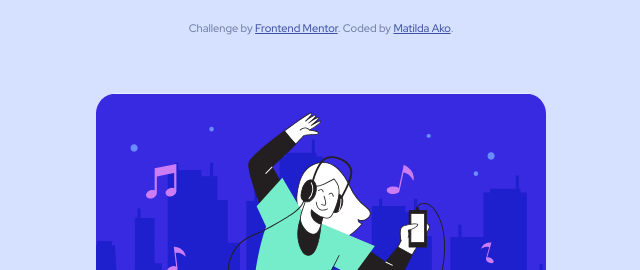
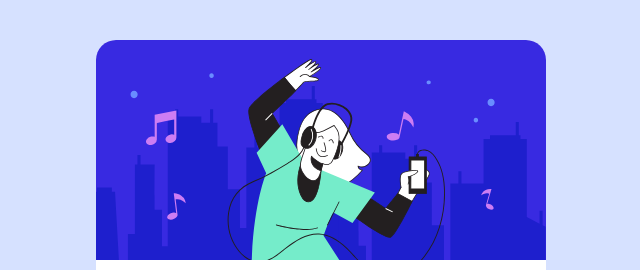
Before and after one commit to MatildaAko/order-summary-component-challenge, a plain HTML site: page index.html in a window 1280 px wide. Shown: the top 270 px of the page, without its empty margins (319-959 px from the left). Drawn offline with Linux system fonts and the light colour scheme.

Commit message:
Removed the translate and used flexbox instead

```diff
--- a/style.css
+++ b/style.css
@@ -18,13 +18,13 @@ body {
     font-family: "Red Hat Display", sans-serif;
     color: var(--desaturated-blue);
     font-size: 16px;
+    display: flex;
+    flex-direction: column;
+    justify-content: center;
+    align-items: center;
 }
 
 main {
-    position: absolute;
-    bottom: 50%;
-    right: 50%;
-    transform: translate(50%, 50%);
     border-radius: 20px;
     width: 450px;
     text-align: center;
@@ -32,6 +32,7 @@ main {
     flex-direction: column;
     align-items: center;
     background: white;
+    margin: 40px;
 }
 
 .round {
```
Also changed, not shown: index.html (+0 -1 lines).
